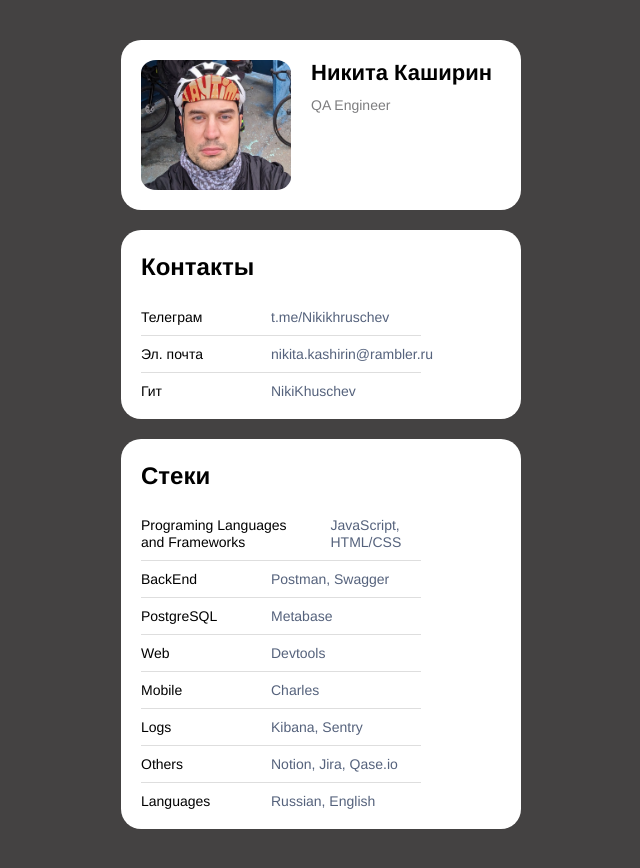
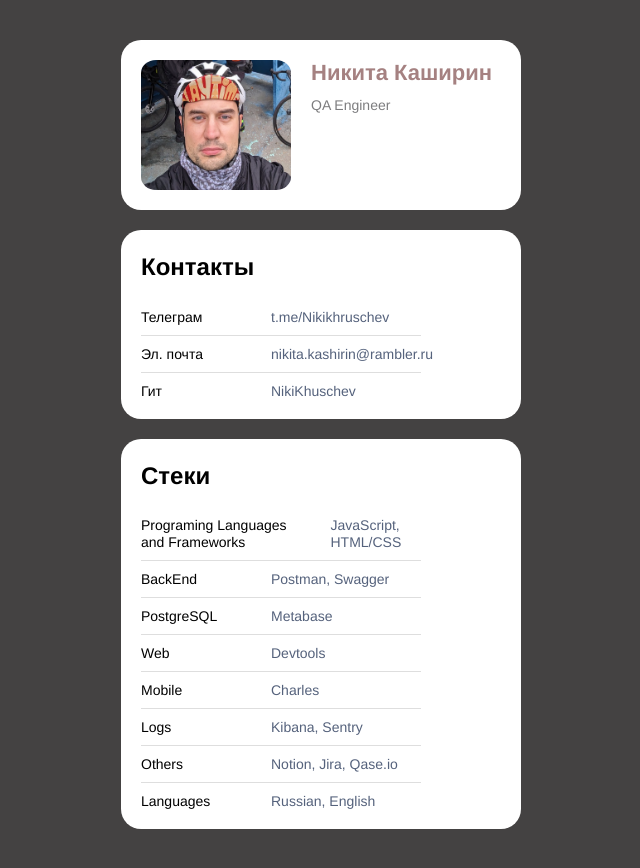
Before and after one commit to NikiKhuschev/CV, a plain HTML site: page index.html in a window 1280 px wide. Shown: the whole page, without its empty margins (319-959 px from the left). Drawn offline with Linux system fonts and the light colour scheme.

```diff
--- a/ios.css
+++ b/ios.css
@@ -44,6 +44,7 @@
   line-height: 1.2;
   font-family: "Helvetica Neue";
   align-items: center;
+  color: #4901017e;
 }
 
 .header__subtitle {
```
